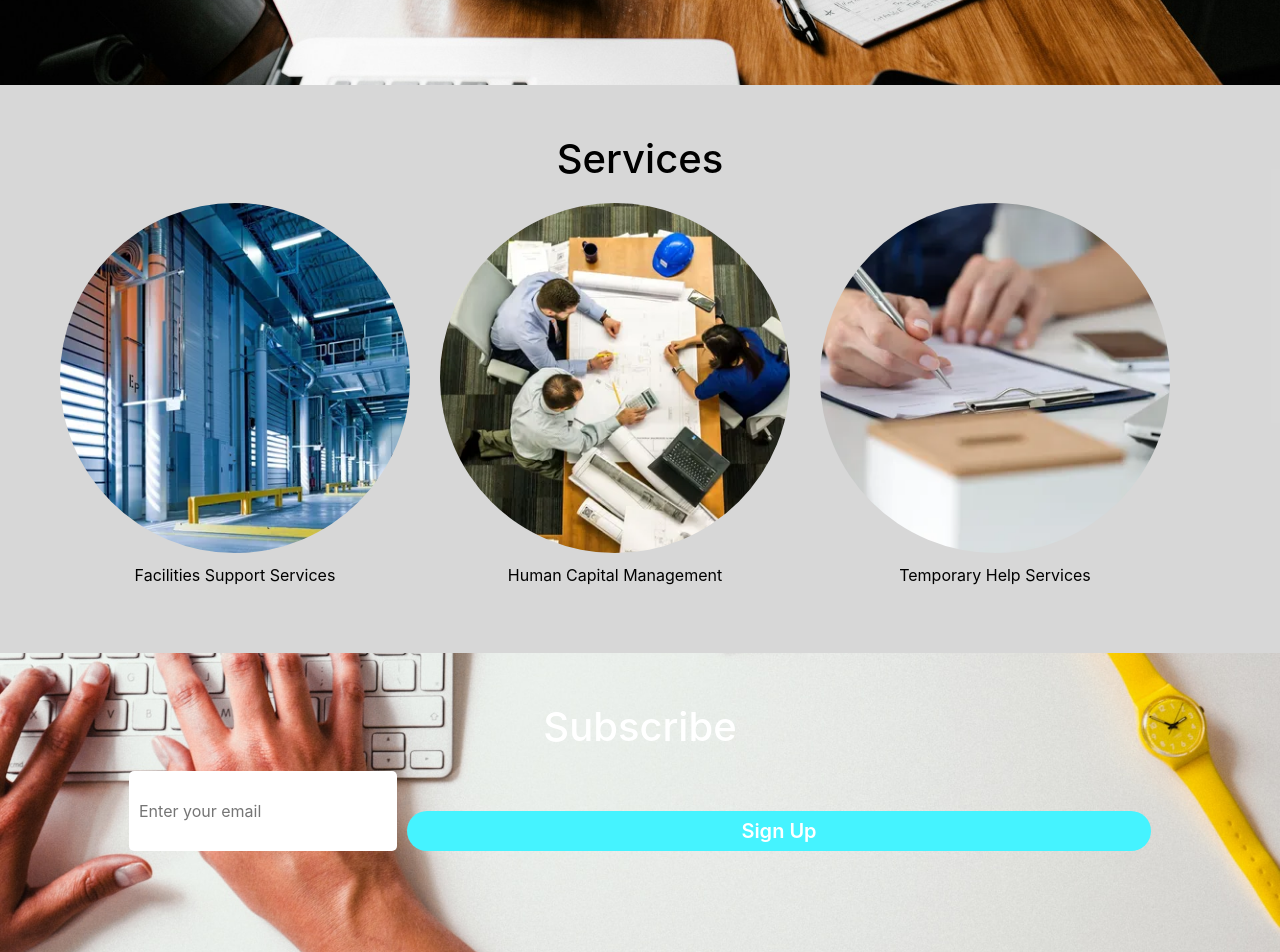
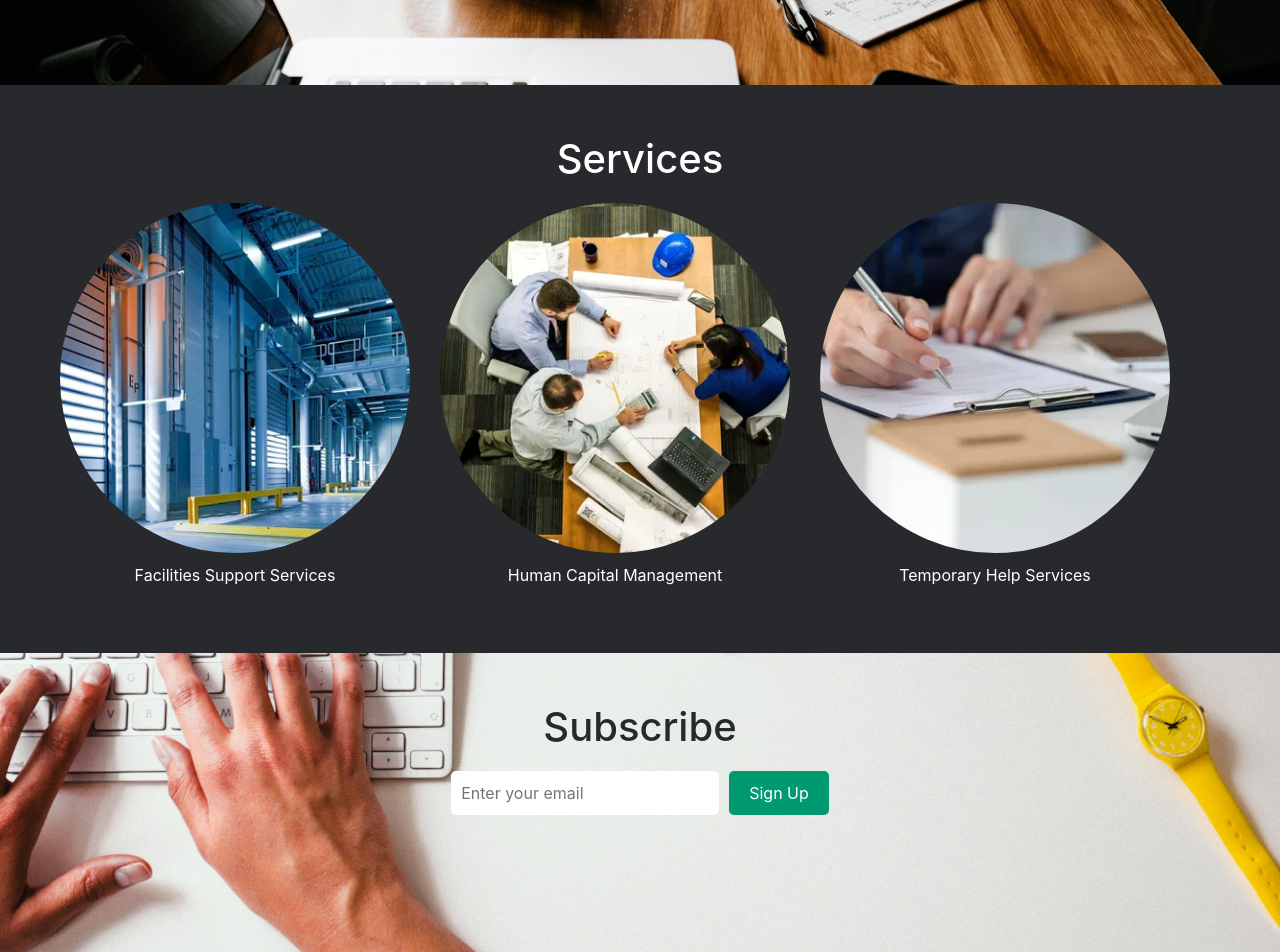
Before and after one commit to Juan-Carlos-D/RunningLogisticsCollab, a React (Create React App) app in the folder rl-frontend/: page / in a window 1280 px wide. Shown: the part 340-1292 px from the top of the page. Built offline with nearby package versions, Linux system fonts and the light colour scheme; no server answers.

Commit message:
home style changes

```diff
--- a/rl-frontend/src/CSS/Home.css
+++ b/rl-frontend/src/CSS/Home.css
@@ -31,10 +31,12 @@
   padding: 50px 20px;
   /* background: url('../assets/runninglogisticsbg.jpg') no-repeat center center;
   background-size: cover; */
+  background-color: #28292D;
+
 }
 
 .services-section h2 {
-  color: black;
+  color: rgb(255, 255, 255);
   font-size: 2.5em;
   margin-bottom: 20px;
 }
@@ -67,7 +69,7 @@
 
 .service-text {
   margin-top: 10px;
-  color: black;
+  color: rgb(255, 255, 255);
 }
 
 .subscribe-section {
@@ -75,7 +77,7 @@
   padding: 50px 20px;
   background: url('../assets/typing.jpg') no-repeat center center;
   background-size: cover;
-  color: #fff; /* Ensure text is visible against the background */
+  color: #28292D; /* Ensure text is visible against the background */
   height: 300px; /*optional*/
 }
 
--- a/rl-frontend/src/CSS/Login.css
+++ b/rl-frontend/src/CSS/Login.css
@@ -107,7 +107,7 @@ input[type="email"], input[type="password"] {
     transition: 0.5s;
 }
 
-button[type="submit"]{
+.login__form button[type="submit"]{
     font-size: 20px;
     border: none;
     outline: none;
@@ -120,7 +120,7 @@ button[type="submit"]{
     font-weight: 600;
 }
 
-button[type="submit"]:active {
+.login__form button[type="submit"]:active {
     background: linear-gradient(90deg, #45f3ff, #027878);
     opacity: 0.8;
 }
```
